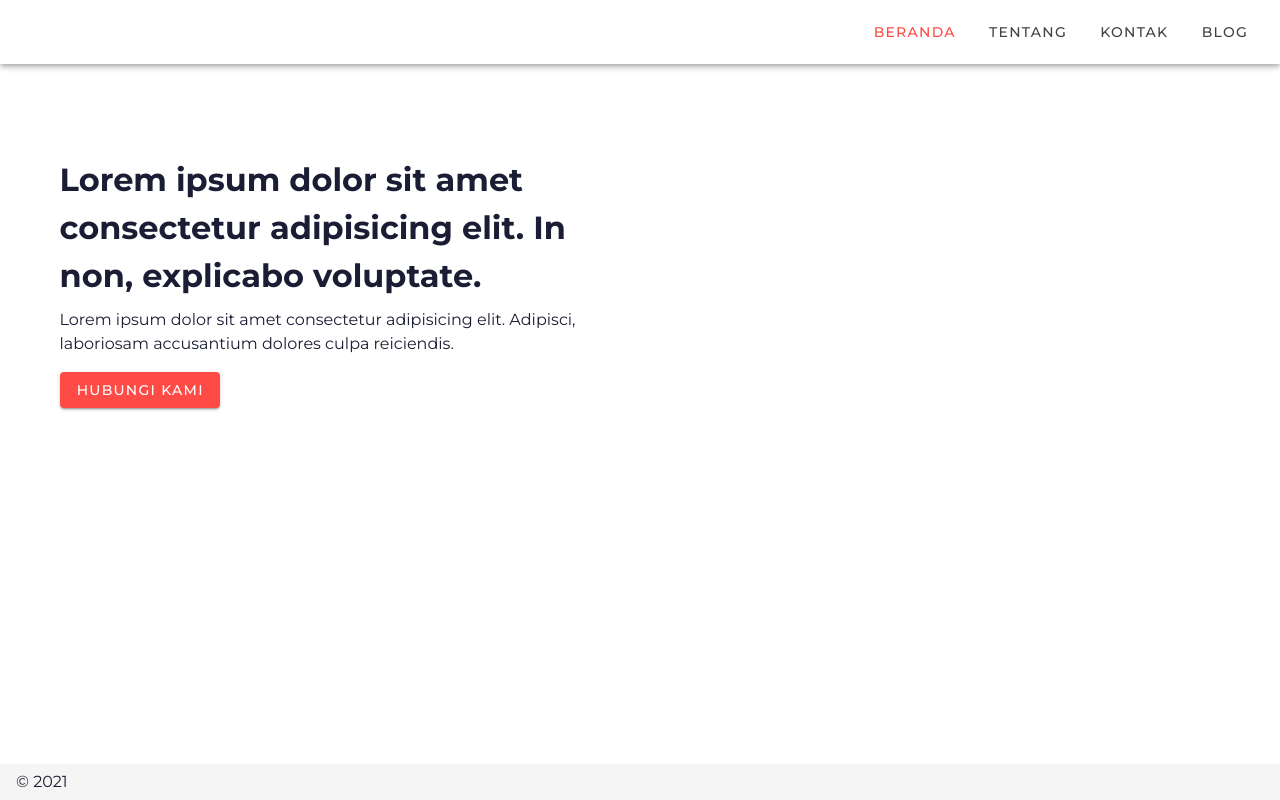
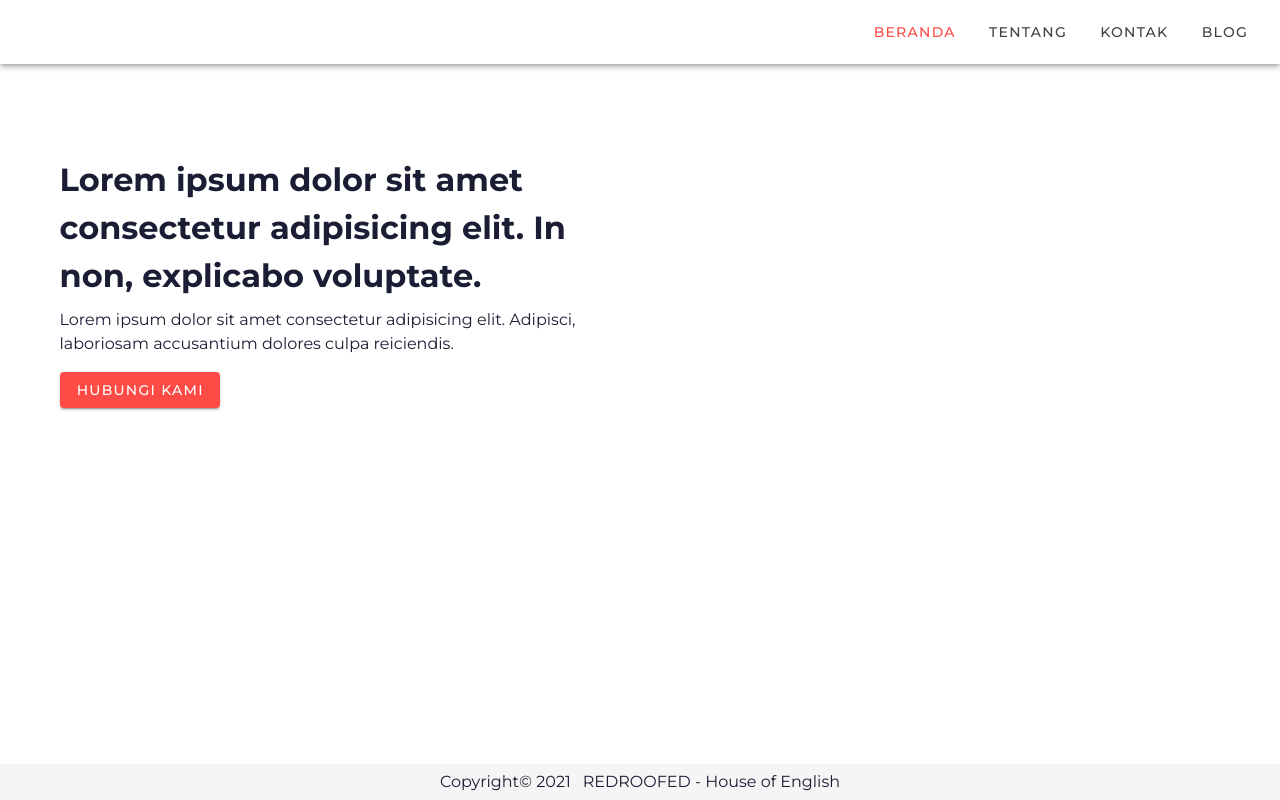
Before and after one commit to Nurhiman20/redroofed-web, a Nuxt app: page / in a window 1280 px wide. Built offline with nearby package versions, Linux system fonts and the light colour scheme.

Commit message:
:sparkles: Footer

```diff
--- a/layouts/default.vue
+++ b/layouts/default.vue
@@ -37,7 +37,11 @@
       :absolute="true"
       app
     >
-      <span>&copy; {{ new Date().getFullYear() }}</span>
+      <div class="mx-auto">
+        <span>Copyright</span>
+        <span>&copy; {{ new Date().getFullYear() }}</span>
+        <span class="ml-3">REDROOFED - House of English</span>
+      </div>
     </v-footer>
   </v-app>
 </template>
```
